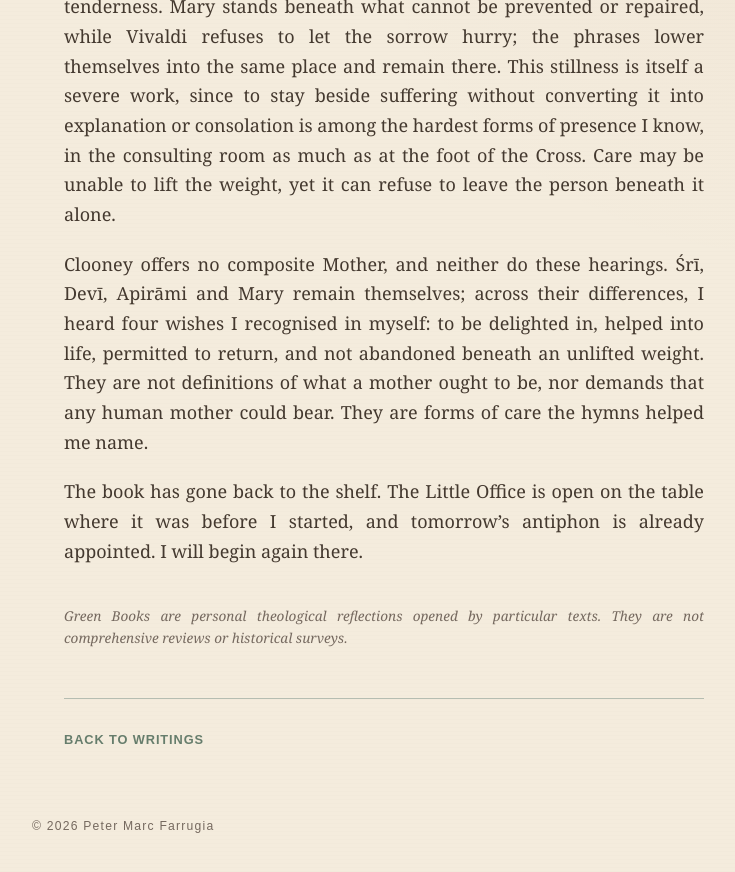
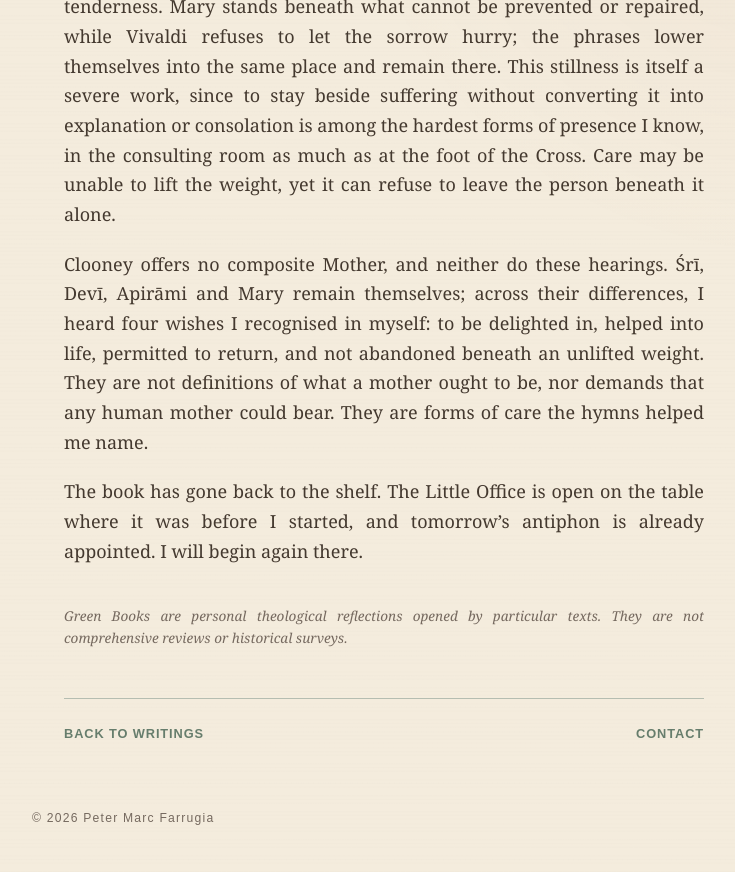
Before and after one commit to pytfarrugia-bit/pytfarrugia-bit.github.io, a Jekyll site: the page green-books-hymns-remember.html, which Jekyll copies as it is, in a window 1280 px wide and 900 px high, scrolled down 4036 px. Shown: the top 872 px of the window, without its empty margins (256-991 px from the left). Built offline with Jekyll 4.4.1, drawn with Linux system fonts in a browser that asks for light colours.

Commit message:
Add contact link beside Green Books return link

```diff
--- a/green-books-hymns-remember.html
+++ b/green-books-hymns-remember.html
@@ -69,7 +69,7 @@
     </article>
 
     <p style="margin:2.4rem 0 0;color:var(--muted);font-size:0.85rem;"><em>Green Books are personal theological reflections opened by particular texts. They are not comprehensive reviews or historical surveys.</em></p>
-    <p class="page-return"><a href="index.html#writings">Back to Writings</a></p>
+    <p class="page-return" style="display:flex;align-items:center;justify-content:space-between;gap:1.5rem;flex-wrap:wrap;text-align:left;"><a href="index.html#writings">Back to Writings</a><a href="index.html#contact" style="margin-left:auto;text-align:right;">Contact</a></p>
   </main>
 
   <footer><p>© 2026 Peter Marc Farrugia</p></footer>
```
